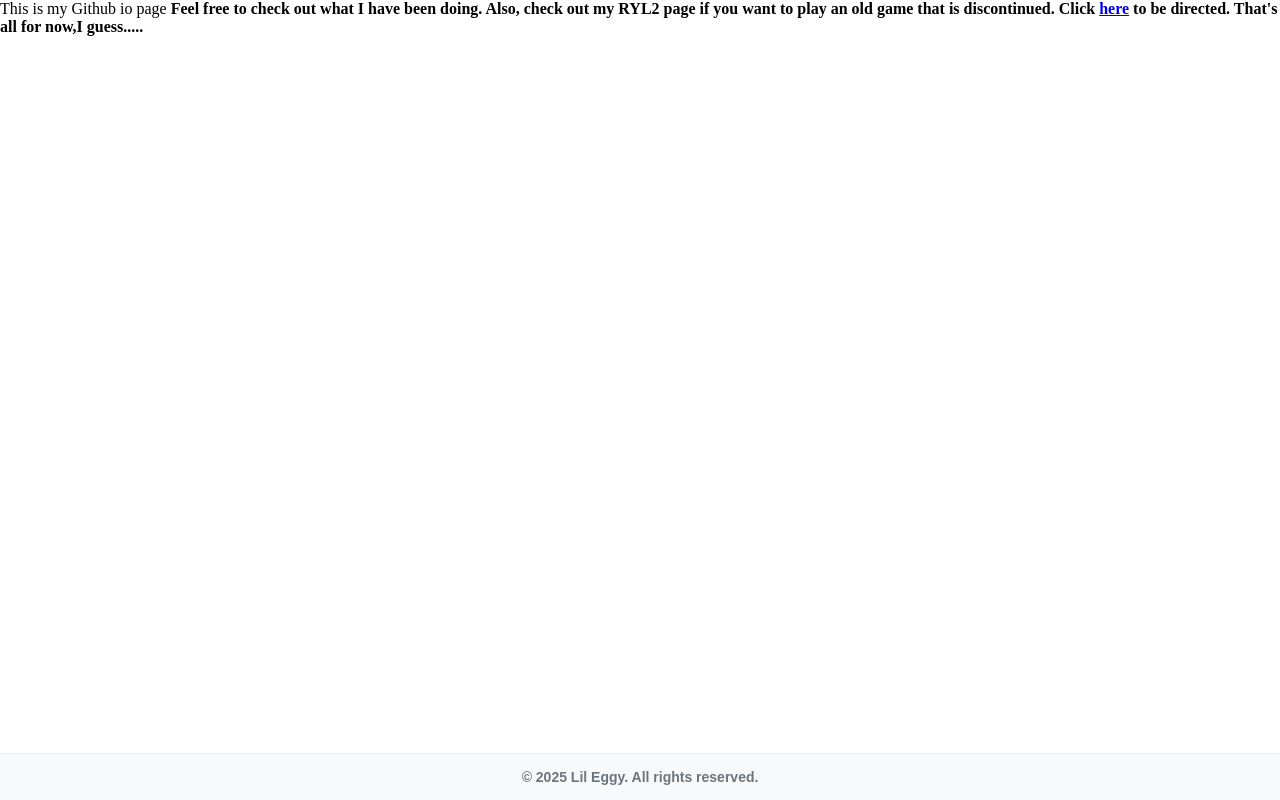
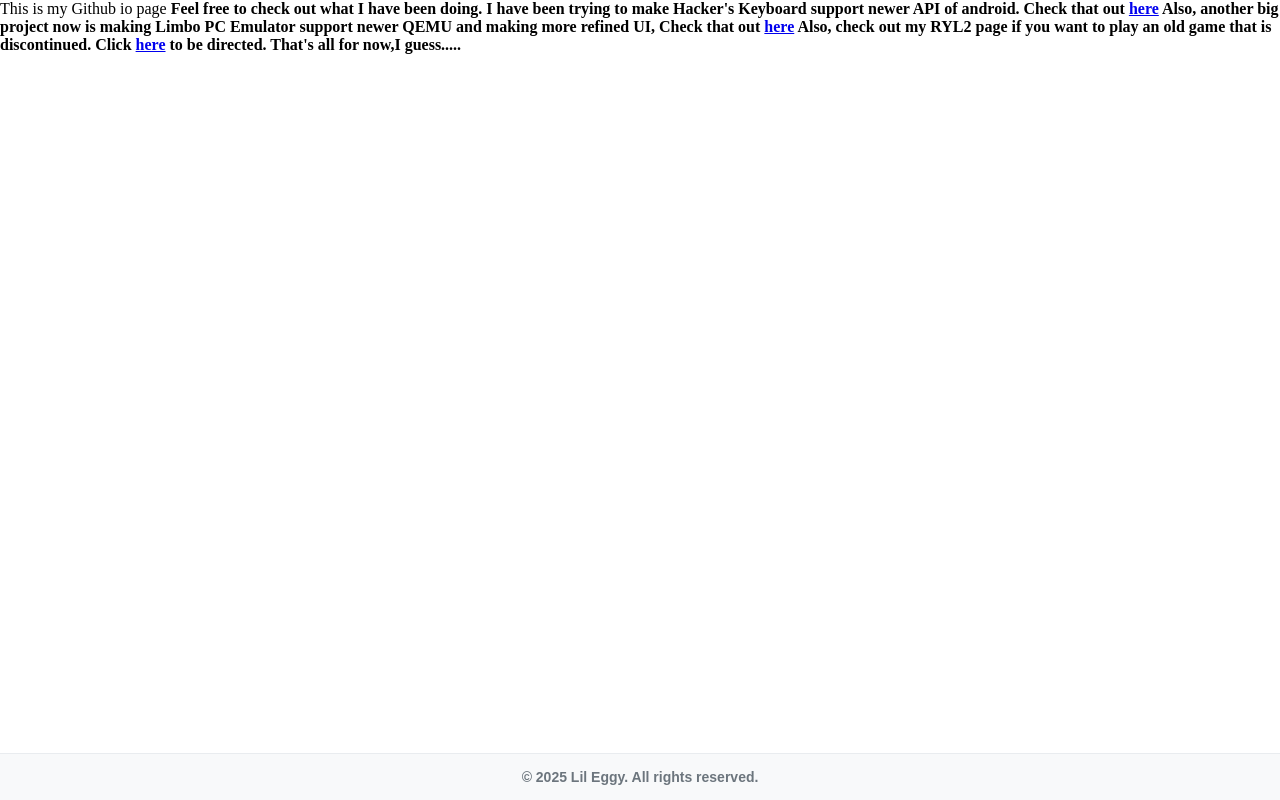
Before and after one commit to Lil-Eggy/lil-eggy.github.io, a plain HTML site: page index.html in a window 1280 px wide. Drawn offline with Linux system fonts and the light colour scheme.

Commit message:
Added more stuff to index.html

```diff
--- a/index.html
+++ b/index.html
@@ -9,6 +9,10 @@
 <body>
 	This is my Github io page
 	<b>Feel free to check out what I have been doing.
+	<b>I have been trying to make Hacker's Keyboard support newer API of android.
+	<b>Check that out <a href="https://github.com/Lil-Eggy/hackerskeyboard">here</a>
+	<b>Also, another big project now is making Limbo PC Emulator support newer QEMU and making more refined UI,
+	<b>Check that out <a href="https://github.com/Lil-Eggy/limbo">here</a>
 	<b>Also, check out my RYL2 page if you want to play an old game that is discontinued.
 	<b>Click <a href="RYL2.html">here</a> to be directed.
 	<b>That's all for now,I guess.....
```
